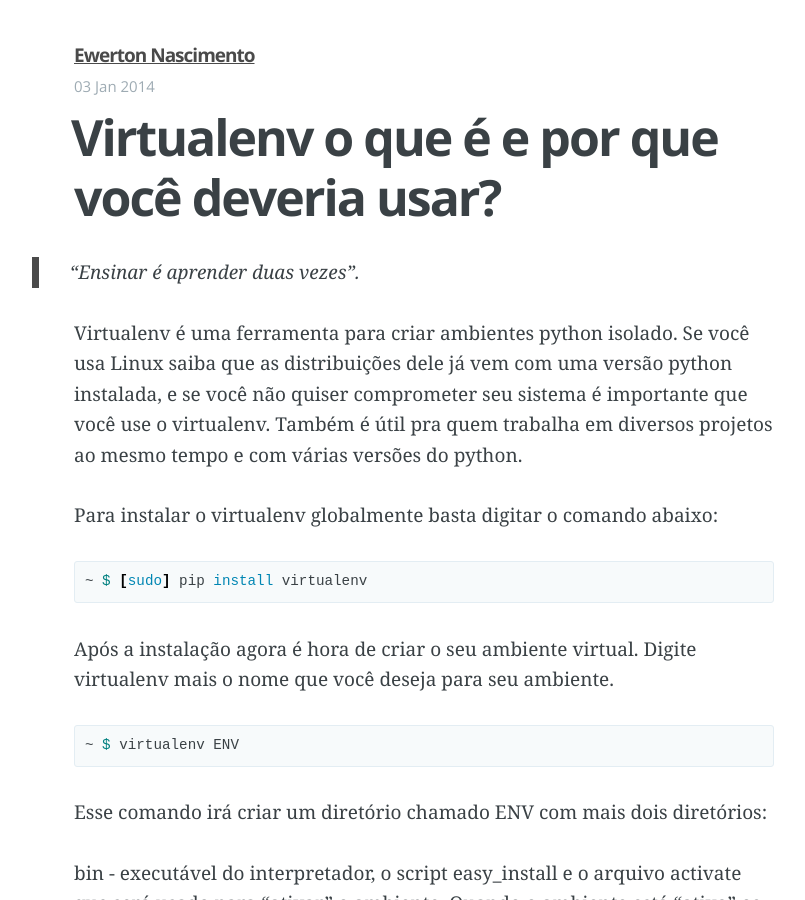
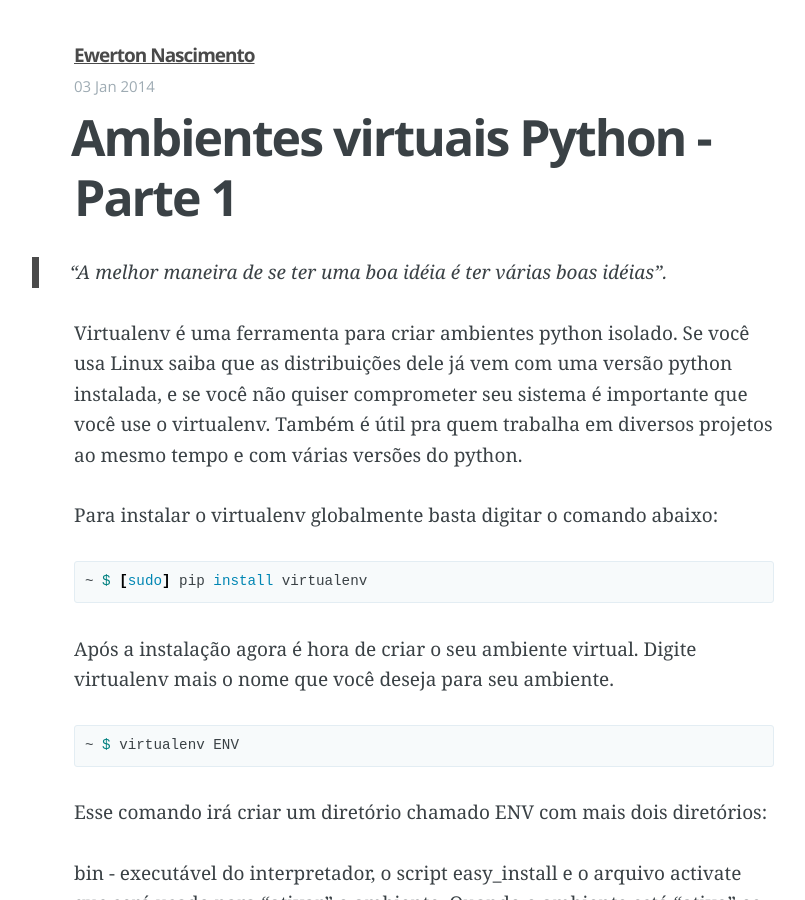
Before and after one commit to mjmendo/mjmendo.github.io, a Jekyll site: the page built from _posts/2014-01-03-virtualenv.md, in a window 1280 px wide and 900 px high. Shown: the whole window, without its empty margins (216-1021 px from the left). Built offline with Jekyll 4.4.1, drawn with Linux system fonts in a browser that asks for light colours; Markdown is read by kramdown in place of the engine named in the settings.

Commit message:
Update 2014-01-03-virtualenv.md

```diff
--- a/_posts/2014-01-03-virtualenv.md
+++ b/_posts/2014-01-03-virtualenv.md
@@ -1,11 +1,11 @@
 ---
 layout: post
-title:  Virtualenv o que é e por que você deveria usar?
+title:  Ambientes virtuais Python - Parte 1
 date:   2014-01-03 20:00:00
 categories: iniciante
 ---
 
-> "Ensinar é aprender duas vezes".
+> "A melhor maneira de se ter uma boa idéia é ter várias boas idéias".
 
 Virtualenv é uma ferramenta para criar ambientes python isolado. Se você usa
 Linux  saiba que as distribuições dele já vem com uma versão python instalada,
```
